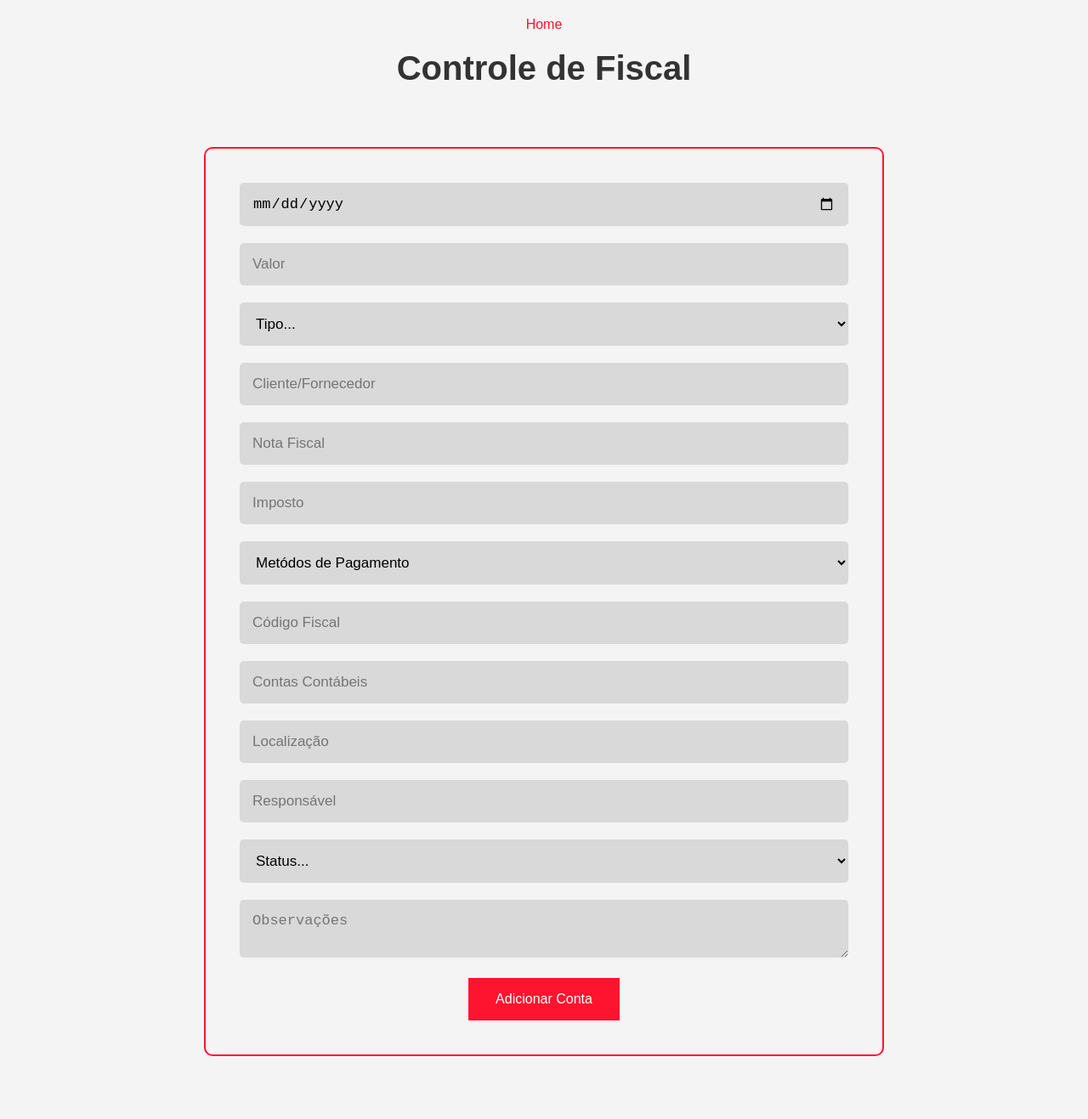
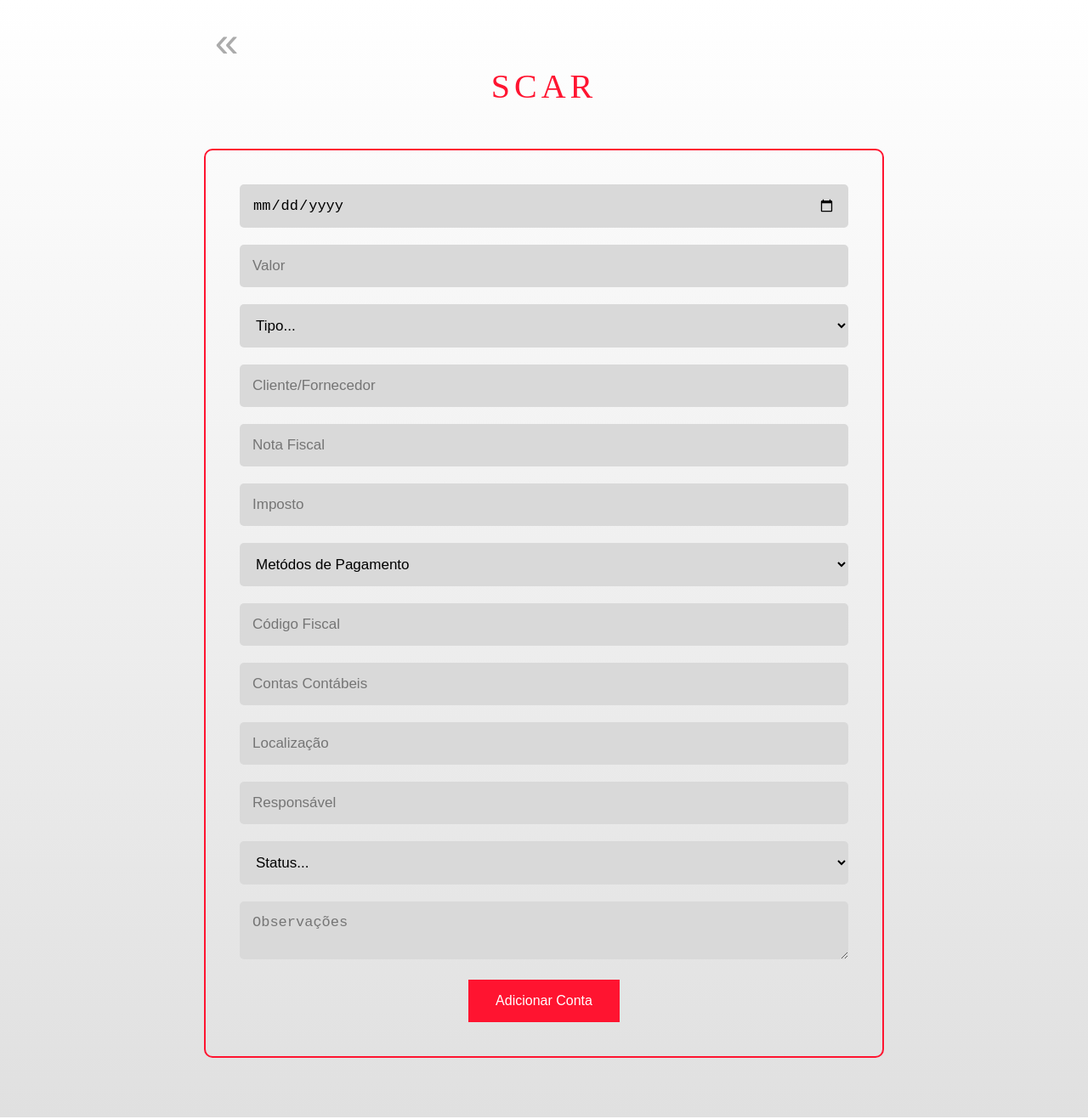
Before and after one commit to NECR0XX/system_concessionaria, a PHP site: page /system_concessionaria/Public/Fiscal/crud.php in a window 1280 px wide. Shown: the whole page at 85% size. Run offline with PHP 8.4, Linux system fonts and the light colour scheme; data comes from the database, SQL or seed files in the repository; some web fonts are replaced.

Commit message:
minha parte ta feita, eu acho

```diff
--- a/Public/Estoque/index.php
+++ b/Public/Estoque/index.php
@@ -63,10 +63,11 @@ if (isset($_POST['excluir_id_estoque'])) {
             - <strong>Preço Unitário:</strong> <?php echo $estoque['preco_unitario']; ?> - <strong>Fornecedor:</strong> <?php echo $estoque['fornecedor']; ?> - <strong>Localização:</strong> <?php echo $estoque['localizacao']; ?>
             - <strong>Reabastecimento Mínimo:</strong> <?php echo $estoque['reabastecimento_minimo']; ?> - <strong>Validade:</strong> <?php echo $estoque['validade']; ?>
              | <?php echo '<a class="a1"  href="../../App/Providers/atualizarestoque.php?id=' . $estoque['id_estoque']. '">'?>editar</a>
-            ou <a class="a2" href="#" onclick="confirmDelete(<?php echo $estoque['id_estoque']; ?>)">excluir</a></li>
+            ou <a class="a2" href="#" onclick="confirmDelete(<?php echo $estoque['id_estoque']; ?>)">excluir</a> <hr></li>
+
         <?php endforeach; ?>
         </ul>
-</fieldset>
+
 
 <div id="myModal" class="modal">
         <div class="modal-content">
--- a/Public/Fiscal/crud.php
+++ b/Public/Fiscal/crud.php
@@ -32,10 +32,15 @@ $fiscals = $fiscalController->listarFiscals();
     <meta name="viewport" content="width=device-width, initial-scale=1.0">
     <link rel="stylesheet" href="../../Resources/Css/stylecrud.css">
     <link rel="stylesheet" href="../../Resources/Css/msgcadastro.css">
+    <link rel="stylesheet" href="../../Resources/Css/stylereg.css">
     <title>Gerenciamento Fiscal</title>
 </head>
 <body>
-    <a class="home" href="index.php">Home</a>
+<div class="content-wrapper">
+        <div class="content">
+            <a class="a3" href="index.php">«</a>
+
+    <p class="logo">SCAR</p>
 
     <?php if ($mensagem): ?>
         <div id="modal" class="modal">
@@ -49,7 +54,6 @@ $fiscals = $fiscalController->listarFiscals();
         </script>
     <?php endif; ?>
 
-    <h2>Controle de Fiscal</h2>
     <form method="post">
         <input type="date" name="data" placeholder="Data" required>
         <input type="number" name="valor" placeholder="Valor" required>
```
